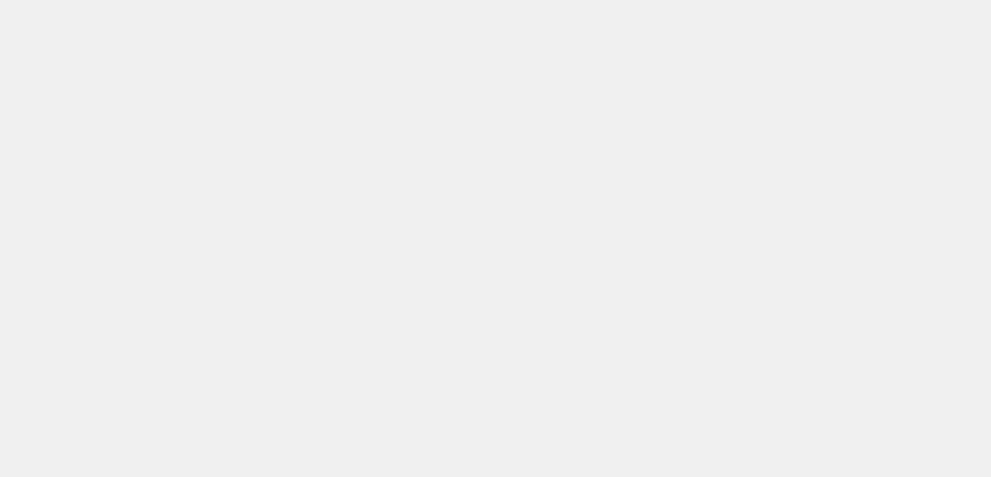
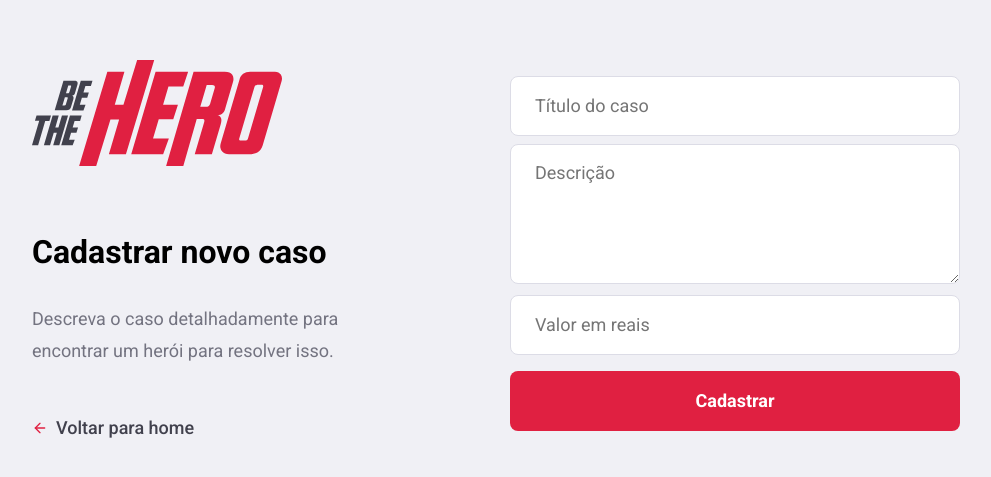
Before and after one commit to c0sta/omnistack-11, a React (Create React App) app in the folder frontend/: page /incidents/new in a window 1280 px wide. Shown: the part 151-628 px from the top of the page, without its empty margins (144-1135 px from the left). Built offline with nearby package versions, Linux system fonts and the light colour scheme.

Commit message:
feat: commiting Profile, NewIncidents pand Login Page

```diff
--- a/frontend/src/global.css
+++ b/frontend/src/global.css
@@ -33,6 +33,17 @@ form input {
   padding: 0 24px;
 }
 
+form textarea {
+  width: 100%;
+  min-height: 140px;
+  resize: vertical;
+  height: 60px;
+  color: #333;
+  border: 1px solid #dcdce6;
+  border-radius: 8px;
+  line-height: 24px;
+  padding: 16px 24px;
+}
 .button {
   width: 100%;
   height: 60px;
--- a/frontend/src/pages/Login/Login.css
+++ b/frontend/src/pages/Login/Login.css
@@ -6,7 +6,7 @@
 
   display: flex;
   align-items: center;
-  justify-content: center;
+  justify-content: space-between;
 }
 
 .login-container section.form {
--- a/frontend/src/pages/Login/Login.page.jsx
+++ b/frontend/src/pages/Login/Login.page.jsx
@@ -1,19 +1,39 @@
-import React from "react";
+import React, { useState } from "react";
 import "./Login.css";
 import heroesImg from "../../assets/heroes.png";
 import logoImg from "../../assets/logo.svg";
-import { Link } from "react-router-dom";
+import { Link, useHistory } from "react-router-dom";
 import { FiLogIn } from "react-icons/fi";
+import { api } from "../../services/api";
 
 export const Login = props => {
+  const [id, setId] = useState("");
+  const history = useHistory();
+
+  const handleLogin = async e => {
+    e.preventDefault();
+    try {
+      const response = await api.post("sessions", { id });
+      localStorage.setItem("ongId", id);
+      localStorage.setItem("ongName", response.data.name || "APAD");
+      history.push("/profile");
+    } catch (error) {
+      alert("Falha no login, tente novamente! ;(");
+    }
+  };
+
   return (
     <div className="login-container">
       <section className="form">
         <img src={logoImg} alt="Heroes logo" />
 
-        <form>
+        <form onSubmit={handleLogin}>
           <h1>Faça seu login</h1>
-          <input placeholder="Seu ID" />
+          <input
+            placeholder="Seu ID"
+            onChange={e => setId(e.target.value)}
+            value={id}
+          />
           <button className="button" type="submit">
             Entrar
           </button>
--- /dev/null
+++ b/frontend/src/pages/NewIncident/NewIncident.component.jsx
@@ -0,0 +1,70 @@
+import React, { useState } from "react";
+import logoImg from "../../assets/logo.svg";
+import { Link, useHistory } from "react-router-dom";
+import { FiArrowLeft } from "react-icons/fi";
+import "./NewIncident.css";
+import { api } from "../../services/api";
+
+export const NewIncident = () => {
+  const [title, setTitle] = useState("");
+  const [description, setDescription] = useState("");
+  const [value, setValue] = useState("");
+  const history = useHistory();
+  const ongId = localStorage.getItem("ongId");
+  const handleNewIncident = async () => {
+    const data = {
+      title,
+      description,
+      value
+    };
+
+    try {
+      await api.post("incidents", data, { headers: { Authorization: ongId } });
+      history.push("/profile");
+    } catch (err) {
+      alert("Erro ao cadastrar caso, tente novamente!");
+    }
+  };
+  return (
+    <div className="new-incident-container">
+      <div className="content">
+        <section>
+          <img src={logoImg} alt="Be the Hero" />
+          <h1>Cadastrar novo caso</h1>
+          <p>
+            Descreva o caso detalhadamente para encontrar um herói para resolver
+            isso.
+          </p>
+
+          <Link to="/profile" className="back-link">
+            <FiArrowLeft size={16} color="#E02041" />
+            Voltar para home
+          </Link>
+        </section>
+        <form onSubmit={handleNewIncident}>
+          <input
+            type="text"
+            value={title}
+            onChange={e => setTitle(e.target.value)}
+            placeholder="Título do caso"
+          />
+          <textarea
+            type="email"
+            value={description}
+            onChange={e => setDescription(e.target.value)}
+            placeholder="Descrição"
+          />
+          <input
+            value={value}
+            onChange={e => setValue(e.target.value)}
+            placeholder="Valor em reais"
+          />
+
+          <button className="button" type="submit">
+            Cadastrar
+          </button>
+        </form>
+      </div>
+    </div>
+  );
+};
--- /dev/null
+++ b/frontend/src/pages/NewIncident/NewIncident.css
@@ -0,0 +1,49 @@
+.new-incident-container {
+  width: 100vw;
+  max-width: 1120px;
+  height: 100vh;
+  margin: 0 auto;
+
+  display: flex;
+  align-items: center;
+  justify-content: center;
+}
+
+.new-incident-container .content {
+  width: 100%;
+  padding: 96px;
+  background: #f0f0f5;
+  box-shadow: 0 0 100px rgba(0, 0, 0, 0.1);
+  border-radius: 8px;
+
+  display: flex;
+  justify-content: space-between;
+  align-items: center;
+}
+.new-incident-container .content section {
+  width: 100%;
+  max-width: 380px;
+}
+
+.new-incident-container .content section h1 {
+  margin: 64px 0 32px;
+  font-size: 32px;
+}
+
+.new-incident-container .content section p {
+  font-size: 18px;
+  color: #737380;
+  line-height: 32px;
+}
+
+.new-incident-container .content form {
+  width: 100%;
+  max-width: 450px;
+}
+
+.new-incident-container .content form input {
+  margin-top: 8px;
+}
+.new-incident-container .content form textarea {
+  margin-top: 8px;
+}
--- /dev/null
+++ b/frontend/src/pages/Profile/Profile.component.jsx
@@ -0,0 +1,78 @@
+import React, { useEffect, useState } from "react";
+import logoImg from "../../assets/logo.svg";
+import { FiPower, FiTrash2 } from "react-icons/fi";
+import { Link, useHistory } from "react-router-dom";
+import "./Profile.css";
+import { api } from "../../services/api";
+
+export function Profile() {
+  const [incidents, setIncidents] = useState([]);
+  const history = useHistory();
+  const ongId = localStorage.getItem("ongId");
+
+  const ongName = localStorage.getItem("ongName");
+  useEffect(() => {
+    api
+      .get("profile", {
+        headers: {
+          Authorization: ongId
+        }
+      })
+      .then(response => setIncidents(response.data));
+  }, [ongId]);
+
+  const handleDeleteIncident = async id => {
+    try {
+      await api.delete(`incidents/${id}`, {
+        headers: {
+          Authorization: ongId
+        }
+      });
+      setIncidents(incidents.filter(incident => incident.id !== id));
+    } catch (err) {
+      alert("Erro ao deletar caso, tente novamente!");
+    }
+  };
+  const handleLogout = () => {
+    localStorage.clear();
+    history.push("/");
+  };
+  return (
+    <div className="profile-container">
+      <header>
+        <img src={logoImg} alt="Be the hero" />
+        <span>Bem vindo, {ongName}</span>
+
+        <Link to="/incidents/new" className="button">
+          Cadastrar novo caso
+        </Link>
+        <button type="button" onClick={() => handleLogout()}>
+          <FiPower size={18} color="#e02042" />
+        </button>
+      </header>
+
+      <h1>Casos cadastrados</h1>
+      <ul>
+        {incidents.map(({ id, title, description, value }) => (
+          <li key={id}>
+            <strong>CASO:</strong>
+            <p>{title}</p>
+            <strong>DESCRIÇÃO:</strong>
+            <p>{description}</p>
+            <strong>VALOR:</strong>
+            <p>
+              {Intl.NumberFormat("pt-BR", {
+                style: "currency",
+                currency: "BRL"
+              }).format(value)}
+            </p>
+
+            <button type="button" onClick={() => handleDeleteIncident(id)}>
+              <FiTrash2 size={20} color="#a8a8b3" />
+            </button>
+          </li>
+        ))}
+      </ul>
+    </div>
+  );
+}
--- /dev/null
+++ b/frontend/src/pages/Profile/Profile.css
@@ -0,0 +1,88 @@
+.profile-container {
+  width: 100%;
+  max-width: 1180px;
+  padding: 0 30px;
+  margin: 32px auto;
+}
+
+.profile-container header {
+  display: flex;
+  align-items: center;
+}
+
+.profile-container header span {
+  font-size: 20px;
+  margin-left: 24px;
+}
+
+.profile-container header img {
+  height: 64px;
+}
+
+.profile-container header a {
+  width: 260px;
+  margin-left: auto;
+  margin-top: 0;
+}
+
+.profile-container header button {
+  height: 60px;
+  width: 60px;
+  border-radius: 4px;
+  border: 1px solid #dcdce6;
+  background: transparent;
+  margin-left: 16px;
+  transition: border-color 0.2s;
+}
+
+.profile-container header button:hover {
+  border-color: #999;
+}
+
+.profile-container h1 {
+  margin-top: 80px;
+  margin-bottom: 24px;
+}
+
+.profile-container ul {
+  display: grid;
+  grid-template-columns: repeat(2, 1fr);
+  grid-gap: 24px;
+  list-style: none;
+}
+
+.profile-container ul li {
+  background: #fff;
+  padding: 24px;
+  border-radius: 8px;
+  position: relative;
+}
+
+.profile-container ul li button {
+  position: absolute;
+  right: 24px;
+  top: 24px;
+  border: 0;
+  background: transparent;
+  cursor: pointer;
+  transition: opacity 0.2s;
+}
+
+.profile-container ul li button:hover {
+  opacity: 0.8;
+}
+.profile-container ul li strong {
+  display: block;
+  margin-bottom: 16px;
+  color: #41414d;
+}
+
+.profile-container ul li strong:not(:first-child) {
+  margin-top: 32px;
+}
+
+.profile-container ul li p {
+  color: #737380;
+  line-height: 21px;
+  font-size: 16px;
+}
--- a/frontend/src/pages/index.js
+++ b/frontend/src/pages/index.js
@@ -1,2 +1,4 @@
 export { Login } from "./Login/Login.page";
 export { Register } from "./Register/Register.component";
+export { Profile } from "./Profile/Profile.component";
+export { NewIncident } from "./NewIncident/NewIncident.component";
--- a/frontend/src/routes/routes.js
+++ b/frontend/src/routes/routes.js
@@ -1,7 +1,7 @@
 import React from "react";
 import { BrowserRouter, Route, Switch } from "react-router-dom";
 
-import { Login, Register } from "../pages/index";
+import { Login, Register, Profile, NewIncident } from "../pages/index";
 
 export default function Routes() {
   return (
@@ -9,6 +9,8 @@ export default function Routes() {
       <Switch>
         <Route path="/" exact component={Login} />
         <Route path="/register" component={Register} />
+        <Route path="/profile" component={Profile} />
+        <Route path="/incidents/new" component={NewIncident} />
       </Switch>
     </BrowserRouter>
   );
--- /dev/null
+++ b/frontend/src/services/api.js
@@ -0,0 +1,8 @@
+import axios from "axios";
+
+export const api = axios.create({
+  baseURL: "http://localhost:3333/",
+  headers: {
+    post: { "Access-Control-Allow-Origin": "*" }
+  }
+});
```
Also changed, not shown: frontend/src/pages/Register/Register.component.jsx (+48 -7 lines).
